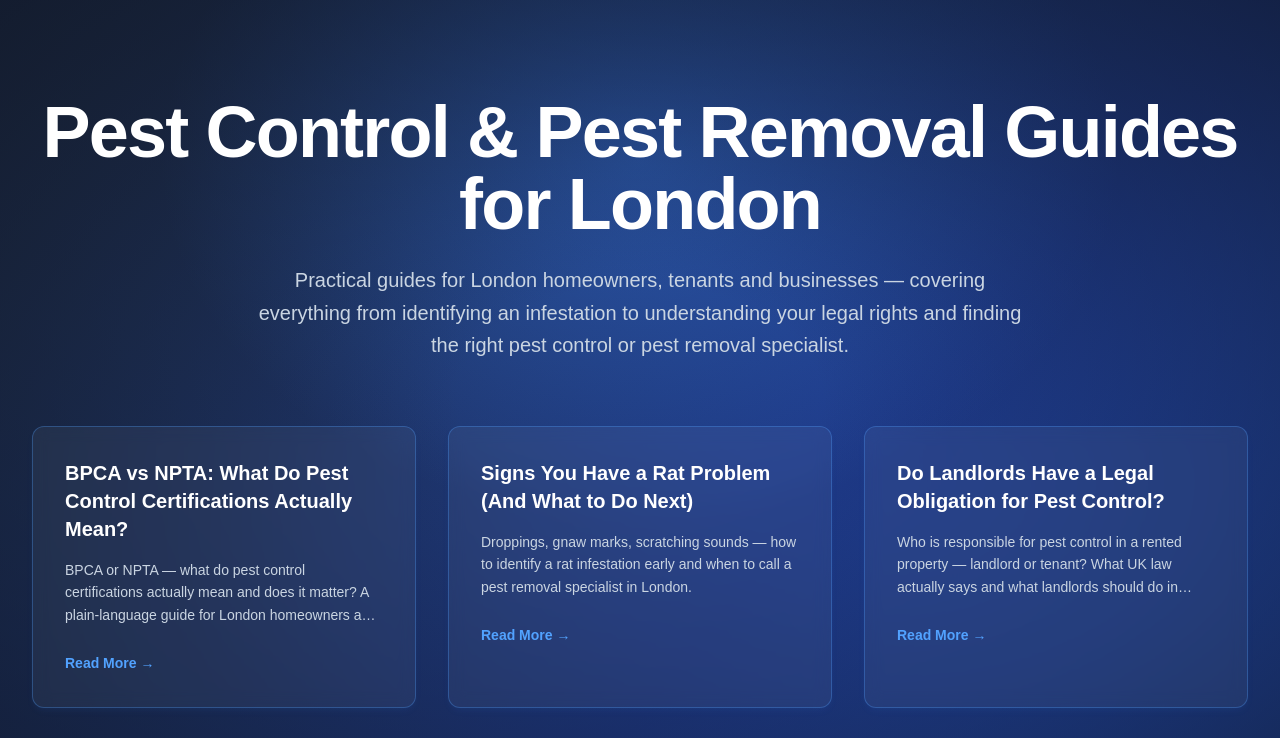
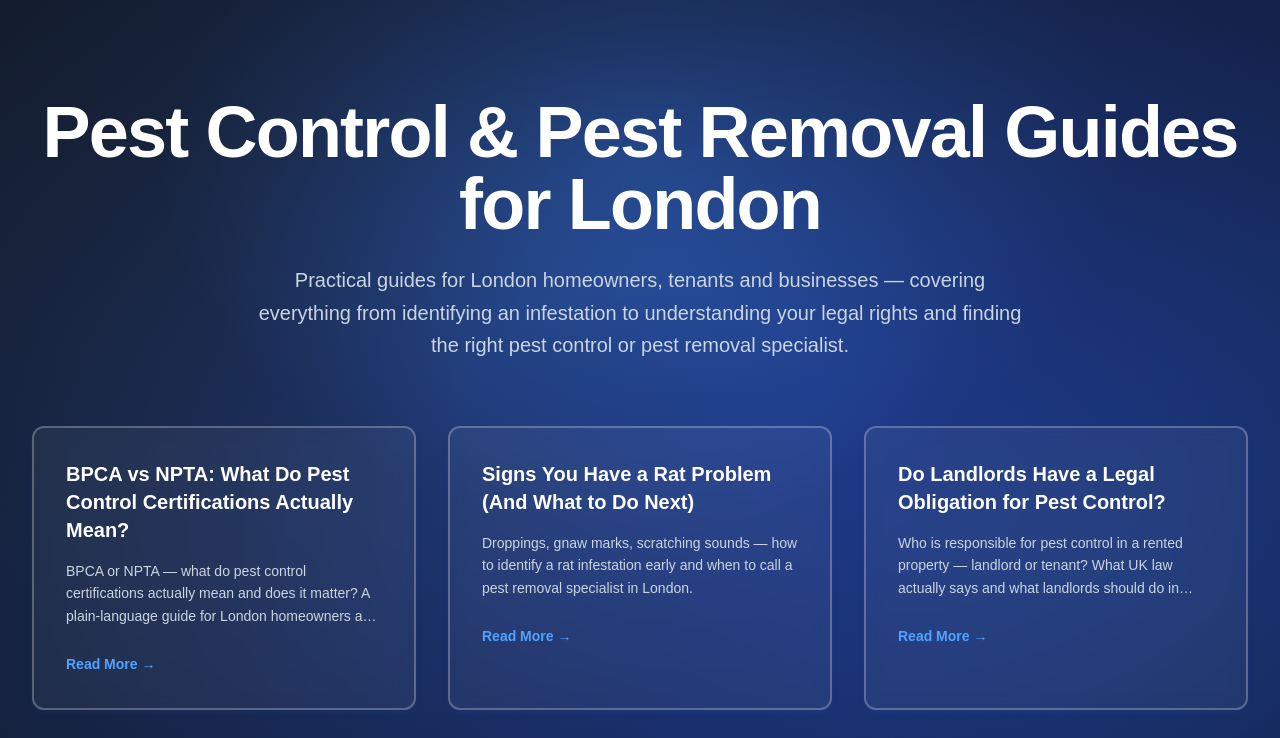
Before and after one commit to aarongeorghiades-hub/pestpro-index-v2-live, a Next.js app: page /blog in a window 1280 px wide. Shown: the top 738 px of the page. Built offline with nearby package versions, Linux system fonts and the light colour scheme.

Commit message:
Make blog card borders more prominent: border-2 border-white/25 hover:border-white/50

```diff
--- a/app/blog/page.tsx
+++ b/app/blog/page.tsx
@@ -32,7 +32,7 @@ export default function BlogPage() {
               <Link
                 key={post.slug}
                 href={`/blog/${post.slug}`}
-                className="group block bg-white/5 backdrop-blur-sm border border-blue-400/30 rounded-xl p-8 shadow-md shadow-blue-500/5 hover:border-blue-400/60 hover:-translate-y-1 hover:shadow-lg hover:shadow-blue-500/15 transition-all duration-300"
+                className="group block bg-white/5 backdrop-blur-sm border-2 border-white/25 rounded-xl p-8 shadow-md shadow-blue-500/5 hover:border-white/50 hover:-translate-y-1 hover:shadow-lg hover:shadow-blue-500/15 transition-all duration-300"
               >
                 <h2 className="text-xl font-bold text-white mb-4 group-hover:text-blue-300 transition-colors">
                   {post.title}
```
